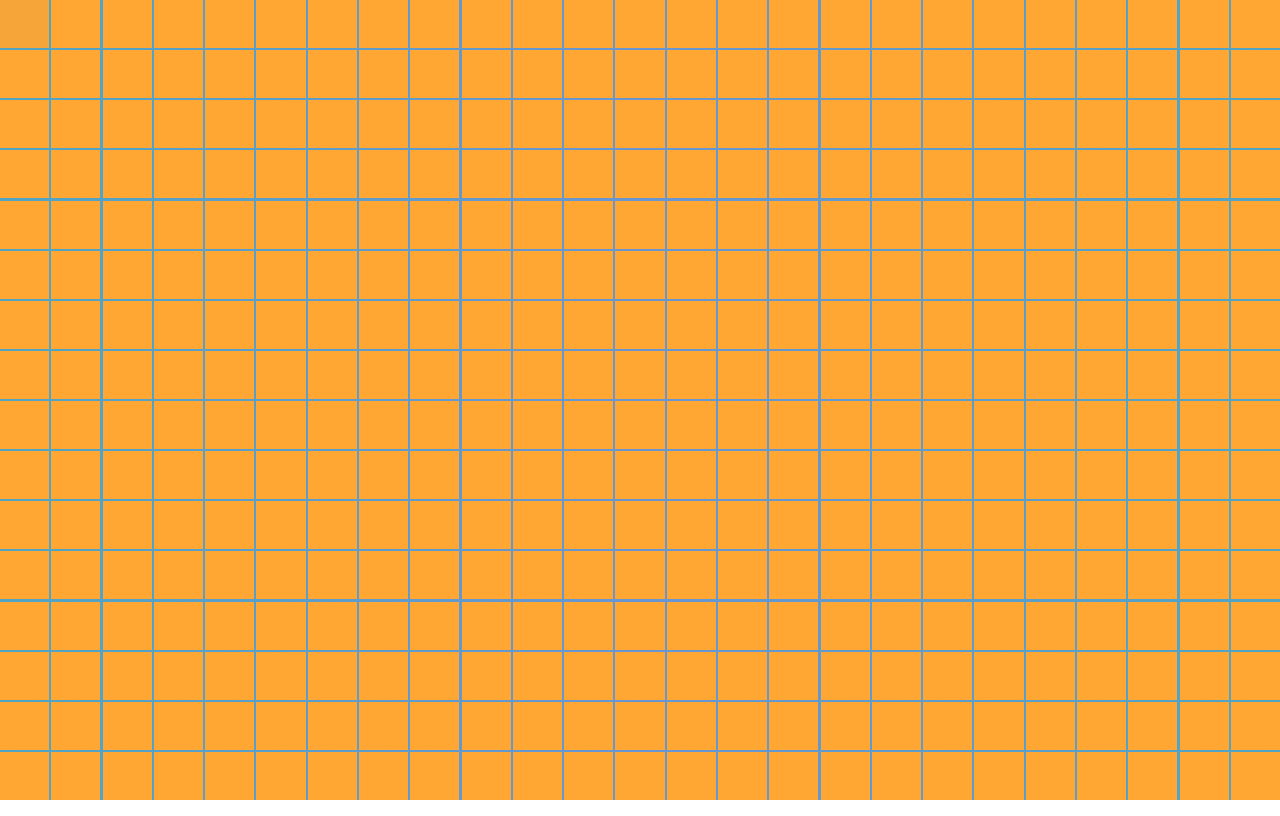
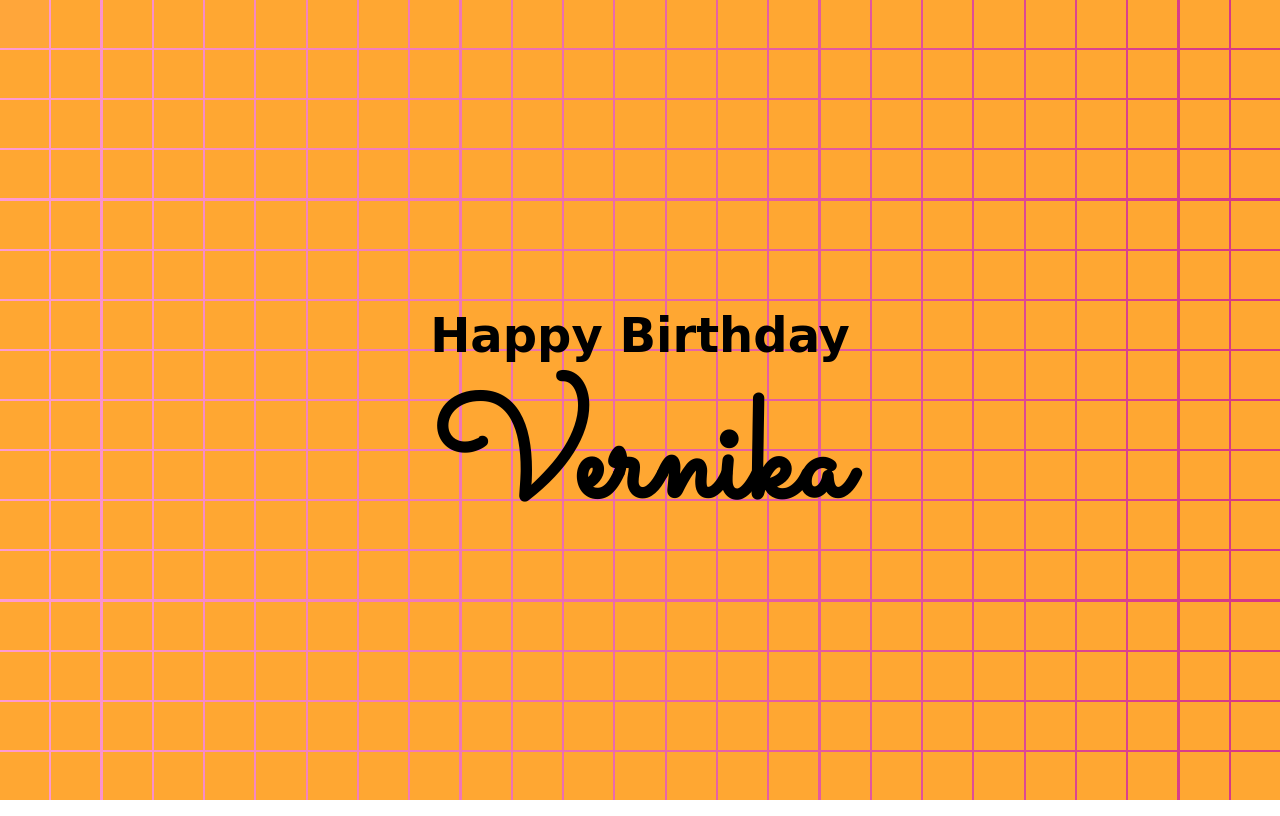
Before and after one commit to LoneStanding/Vernika_Birthday_Present, a website with bundled scripts: page index.html in a window 1280 px wide. Built offline with nearby package versions, Linux system fonts and the light colour scheme; a web font is replaced by a local one.

Commit message:
Finalized

```diff
--- a/index.html
+++ b/index.html
@@ -4,15 +4,20 @@
     <meta charset="UTF-8">
     <meta name="viewport" content="width=device-width, initial-scale=1.0">
     <title>!!!Happy Birthday!!!</title>
-    <link rel="stylesheet" href="/styles/style.css">
+    <link rel="stylesheet" href="./styles/style.css">
     <link rel="preconnect" href="https://fonts.googleapis.com">
     <link rel="preconnect" href="https://fonts.gstatic.com" crossorigin>
     <link href="https://fonts.googleapis.com/css2?family=Lugrasimo&family=Lemon&display=swap" rel="stylesheet">
+    <link rel="preconnect" href="https://fonts.googleapis.com">
+    <link rel="preconnect" href="https://fonts.gstatic.com" crossorigin>
+    <link href="https://fonts.googleapis.com/css2?family=Sacramento&display=swap" rel="stylesheet">
+    <link rel="shortcut icon" href="./styles/img/icons8-birthday-64.png" type="image/x-icon">
 </head>
 
 
 <body>
     <section class="wrapper_back toggled" id="back">
+        <h1 id="title" class="centered">Happy Birthday<br><span class="name">Vernika</span></h1>
         <div class="grid" id="size_grid">
             <div class="a shine"><img src="styles/img/IMG-20240109-WA0005.jpg" alt=""></div>
             <div class="b"><img src="styles/img/Screenshot_2024-01-08_025346.png" alt=""></div>
--- a/package.json
+++ b/package.json
@@ -11,6 +11,7 @@
   "author": "",
   "license": "ISC",
   "dependencies": {
-    "animejs": "^3.2.2"
+    "animejs": "^3.2.2",
+    "pixi.js": "^7.3.3"
   }
 }
--- a/styles/style.css
+++ b/styles/style.css
@@ -15,8 +15,8 @@ body{
 }
 
 :root {
-    --g1: #37B5B6;
-    --g2: #6895D2;
+    --g1: #D63484;
+    --g2: #FF9BD2;
 }
 
 @keyframes background-pan {
@@ -31,7 +31,7 @@ body{
 
 .wrapper_back {
     z-index: 10;
-    animation: background-pan 10s linear infinite;
+    animation: background-pan 5s linear infinite;
     background: linear-gradient(
         to right,
         var(--g1),
@@ -66,6 +66,7 @@ body{
     opacity: 1;
     transition: opacity 2s ease-in-out;
     border-radius: 3em;
+    box-shadow: 0 0 10px 5px pink;
 }
 
 .grid .a{
@@ -129,14 +130,33 @@ body{
 }
 
 .wrapper_back.toggled > #title {
-  opacity: 0;
+    position: absolute;
+    opacity: 1;
+    transition: opacity 2s ease-in-out;
+    z-index: 9999;
 }
 
-.wrapper_back.toggled > #icon {
-  opacity: 1;
+.wrapper_back > #title {
+    opacity: 0;
+    transition: opacity 2s ease-in-out;
+    font-size: 3em;
+    text-align: center;
+    font-family: 'Lugrasimo', cursive;
 }
 
 .wrapper_back.toggled > #size_grid  img {
-  opacity: 0;
-  transition: opacity 2s ease-in-out;
+    opacity: 0;
+    transition: opacity 2s ease-in-out;
 }
+
+.name {
+    font-family: 'Sacramento', cursive;
+    font-size: 3em;
+}
+
+.centered {
+    left: 50%;
+    position: absolute;
+    top: 50%;
+    transform: translate(-50%, -50%);
+}
```
Also changed, not shown: styles/img/happy-birthday.png (added), styles/img/icons8-birthday-64.png (added), 1 other file.
